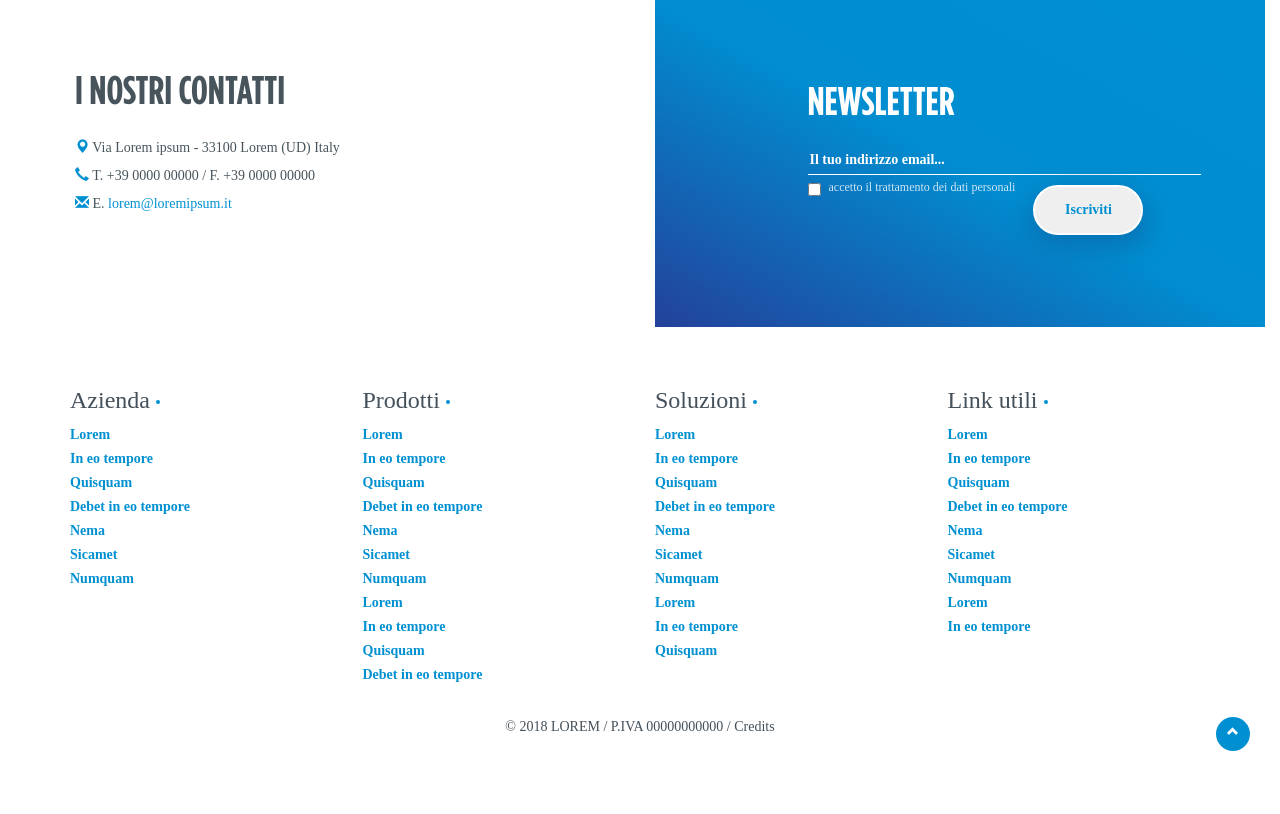
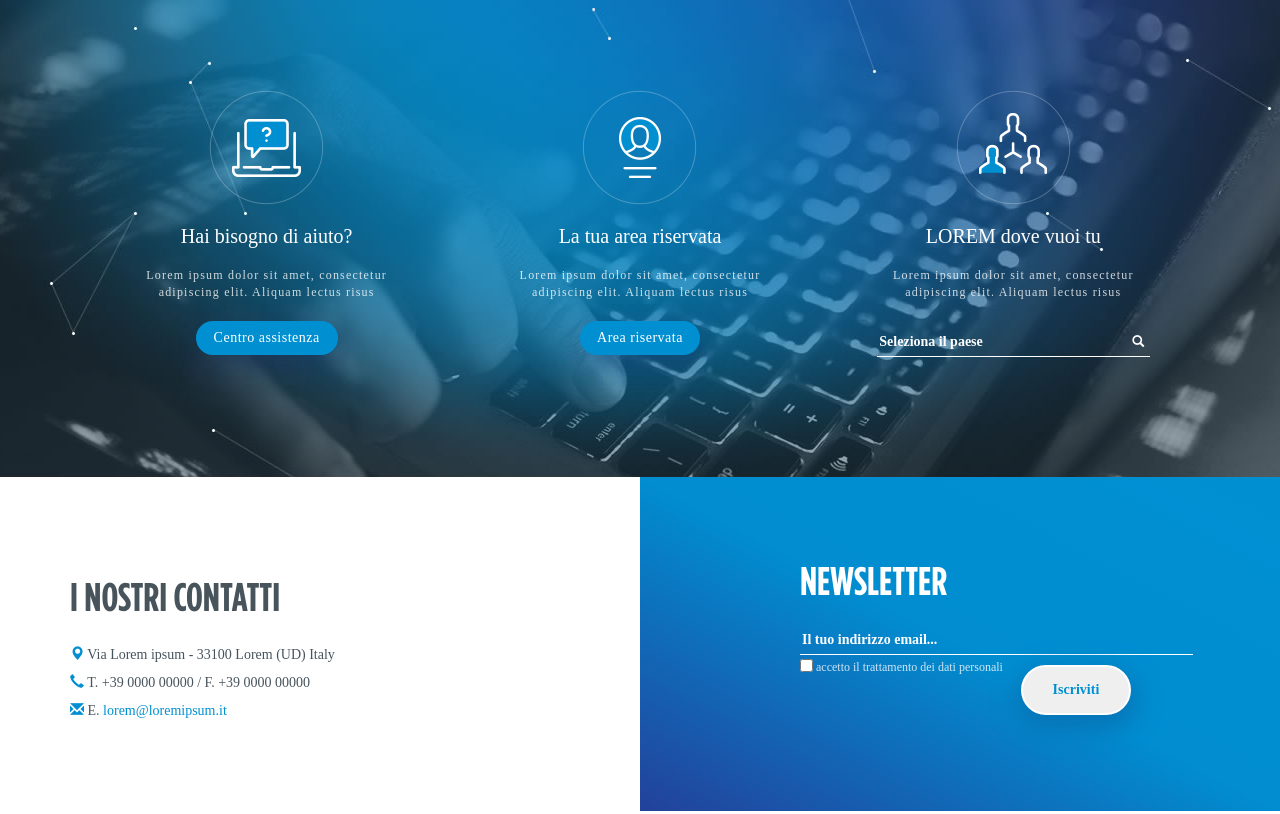
Before and after one commit to DuskoGrujovic/udine1, a plain HTML site: page udine1/index.html in a window 1280 px wide. Shown: the top 814 px of the page. Drawn offline with nearby package versions, Linux system fonts and the light colour scheme; a web font is replaced by a local one.

Commit message:
Mainly finished, still to do SVG and font crisp style

```diff
--- a/udine1/css/style.css
+++ b/udine1/css/style.css
@@ -25,22 +25,111 @@ h2 {
 	margin-bottom: 20px;
 }
 
+h3 {
+	font-size: 20px;
+	margin-bottom: 20px;
+}
+
 .margin-top-40 {
 	margin-top: 40px;
 }
 
+.no-margin {
+	margin: 0 !important;
+	padding: 0 !important;
+}
+
+.margin-negative {
+	margin-left: -18px;
+	margin-right: 5px;
+}
+
+/* === Parallax === */
+
+.parallax {
+    /* The image used */
+    background-image: url("../img/parallax.jpg");
+
+    /* Set a specific height */
+    height: 477px;
+
+    /* Create the parallax scrolling effect */
+    background-attachment: fixed;
+    background-position: 50% 0 !important;
+    background-repeat: no-repeat;
+	padding: 0 80px 0 80px;
+}
+
+.help, .riservata, .seleziona {
+	font-family: gotham_narrow_book;
+	box-sizing: border-box;
+	padding: 90px 20px 70px 20px;
+	font-size: 12px;
+	text-align: center;
+	color: #fff;
+}
+
+.help p, .riservata p, .seleziona p {
+	color: rgba(255, 255, 255, 0.8);
+	letter-spacing: 1.2px;
+}
+
+.seleziona_input {
+	width: 90%;
+	text-align: justify;
+	margin-top: 16px;
+}
+
+.parallax_button, .parallax_button_middle {
+	height: 34px;
+	background-color: #0090d2;
+	border: 2px solid #0090d2;
+	border-radius: 30px;
+	display: inline;
+	margin-top: 10px;
+	vertical-align: middle;
+	color: #fff;
+	letter-spacing: 0.5px;
+	font-size: 14px;
+	font-family: gotham_narrow_bold;
+	box-shadow: 0px 10px 30px 1px rgba(28, 38, 104, 0.3);
+}
+
+.parallax_button {
+	width: 142px;
+}
+
+.parallax_button_middle {
+	width: 120px;
+}
+
+.parallax_button:hover, .parallax_button_middle:hover {
+	height: 34px;
+	border: 2px solid #fff;
+	background-color: #fff;
+	border-radius: 30px;
+	display: inline;
+	margin-top: 10px;
+	vertical-align: middle;
+	color: #0090d2;
+	letter-spacing: 0.5px;
+	font-size: 14px;
+	font-family: gotham_narrow_bold;
+	box-shadow: 0px 10px 30px 1px rgba(28, 38, 104, 0.3);
+}
+
 /* === I nostri contatti === */
 
-#contatti {
+.contatti {
 	font-family: gotham_narrow_book;
 	box-sizing: border-box;
-	padding: 50px 40px 80px 60px;
+	padding: 80px 60px 70px 70px;
 	font-size: 14px;
 	color: #47545c;
 	line-height: 2.0;
 }
 
-#newsletter {
+.newsletter {
 	background-image: linear-gradient(to top right,#23419b,#018dd0,#0090d2);
 	font-family: gotham_narrow_book;
 	box-sizing: border-box;
@@ -50,20 +139,20 @@ h2 {
 	line-height: 2.0;
 }
 
-#newsletter p {
+.newsletter p {
 	vertical-align: top;
 	display: inline;
 	color: rgba(255, 255, 255, 0.8);
 }
 
-input[type="checkbox"] {
+.newsletter_checkbox {
 	margin-right: 5px;
 	margin-top: 8px;
 	display: inline;
 	vertical-align: top;
 }
 
-input[type="text"] {
+.newsletter_input, .seleziona_input {
 	background-color:rgba(0, 0, 0, 0);
     color:#fff;
 	border: none;
@@ -74,7 +163,7 @@ input[type="text"] {
 	font-size: 14px;
 }
 
-input[type="button"] {
+.newsletter_button {
 	width: 110px;
 	height: 50px;
 	border: 2px solid white;
@@ -89,7 +178,7 @@ input[type="button"] {
 	box-shadow: 0px 10px 25px 5px #0775b7;
 }
 
-input[type="button"]:hover {
+.newsletter_button:hover {
 	width: 110px;
 	height: 50px;
 	border: 2px solid #47545c;
@@ -187,7 +276,7 @@ footer ul.link-list li a:hover {
 	margin: 20px 0 0 0;
 }
 
-#scroll-top {
+.scroll-top {
 	position: absolute;
 	width: 34px;
 	height: 34px;
@@ -205,14 +294,14 @@ footer ul.link-list li a:hover {
 	border-radius: 20px;
 }
 
-#scroll-top:hover {
+.scroll-top:hover {
 	background: #44505a;
 	-webkit-transition: all 0.6s ease-out;
 	-moz-transition: all 0.6s ease-out;
 	transition: all 0.6s ease-out;
 }
 
-#scroll-top:hover i {
+.scroll-top:hover i {
 	-webkit-transform: translateY(-4px);
 	-moz-transform: translateY(-4px);
 	-o-transform: translateY(-4px);
@@ -220,7 +309,7 @@ footer ul.link-list li a:hover {
 	transform: translateY(-4px);
 }
 
-#scroll-top i {
+.scroll-top i {
 	position: relative;
 	top: -2px;
 	-webkit-transition: all 0.2s ease-out;
--- a/udine1/index.html
+++ b/udine1/index.html
@@ -15,21 +15,53 @@
 
   <body>
 
+	<!-- Parallax
+      ================================================== -->
+
+		<div class="container-fluid">
+			<div class="row parallax">
+				<div class="col-lg-4 col-md-4 col-xs-12">
+					<section class="help">
+					<img src="img/icon_1_parallax.png">
+					<h3>Hai bisogno di aiuto?</h3>
+					<p>Lorem ipsum dolor sit amet, consectetur adipiscing elit. Aliquam lectus risus</p>
+					<input class="parallax_button" type="button" name="centro_assistenza" id="centro_assistenza" value="Centro assistenza">
+					</section>
+				</div>
+				<div class="col-lg-4 col-md-4 col-xs-12">
+					<section class="riservata">
+					<img src="img/icon_2_parallax.png">
+					<h3>La tua area riservata</h3>
+					<p>Lorem ipsum dolor sit amet, consectetur adipiscing elit. Aliquam lectus risus</p>
+					<input class="parallax_button_middle" type="button" name="area_riservata" id="area_riservata" value="Area riservata">
+					</section>
+				</div>
+				<div class="col-lg-4 col-md-4 col-xs-12">
+					<section class="seleziona">
+					<img src="img/icon_3_parallax.png">
+					<h3>LOREM dove vuoi tu</h3>
+					<p>Lorem ipsum dolor sit amet, consectetur adipiscing elit. Aliquam lectus risus</p>
+					<input class="seleziona_input" type="text" name="seleziona" id="seleziona" size="30" placeholder="Seleziona il paese"><i class="glyphicon glyphicon-search margin-negative"></i><br>
+					</section>
+				</div>
+			</div>
+		</div>
+
 	<!-- I nostri Contatti & Newsletter
       ================================================== -->
 
 		<div class="container-fluid">
 			<div class="row">
-				<div class="col-lg-6 col-md-6 col-xs-12">
-					<section id="contatti">
+				<div class="col-lg-6 col-md-6 col-xs-12 no-margin">
+					<section class="contatti">
 					<h2 class="cheading">I nostri contatti</h2>
 					<div class="glyphicon glyphicon-map-marker" style="color:#0090d2;"></div><div class="content"> Via Lorem ipsum - 33100 Lorem (UD) Italy</div><br>
 					<div class="glyphicon glyphicon-earphone" style="color:#0090d2;"></div><div class="content"> T. +39 0000 00000 / F. +39 0000 00000</div><br>
 					<div class="glyphicon glyphicon-envelope" style="color:#0090d2;"></div> E. <div class="content"><a href="mailto:lorem@loremipsum.it">lorem@loremipsum.it</a></div>
 					</section>
 				</div>
-				<div class="col-lg-6 col-md-6 col-xs-12">
-					<section id="newsletter">
+				<div class="col-lg-6 col-md-6 col-xs-12 no-margin">
+					<section class="newsletter">
 					<h2 class="nheading">Newsletter</h2>
 					<input class="newsletter_input" type="text" name="letter" id="letter" size="46" placeholder="Il tuo indirizzo email..."><br>
 					<input class="newsletter_checkbox" type="checkbox" id="accetto"><p> accetto il trattamento dei dati personali</p>
@@ -106,7 +138,7 @@
 		<div class="sub-footer">
 			<div class="container">
 				<div class="row">
-					<div id="scroll-top"><i class="glyphicon glyphicon-chevron-up"></i>
+					<div class="scroll-top"><i class="glyphicon glyphicon-chevron-up"></i>
 					</div>
 					<div class="span12">
 					<p>
```
Also changed, not shown: udine1/img/icon_1_parallax.png (added), udine1/img/icon_2_parallax.png (added), udine1/img/icon_3_parallax.png (added), 1 other file.
